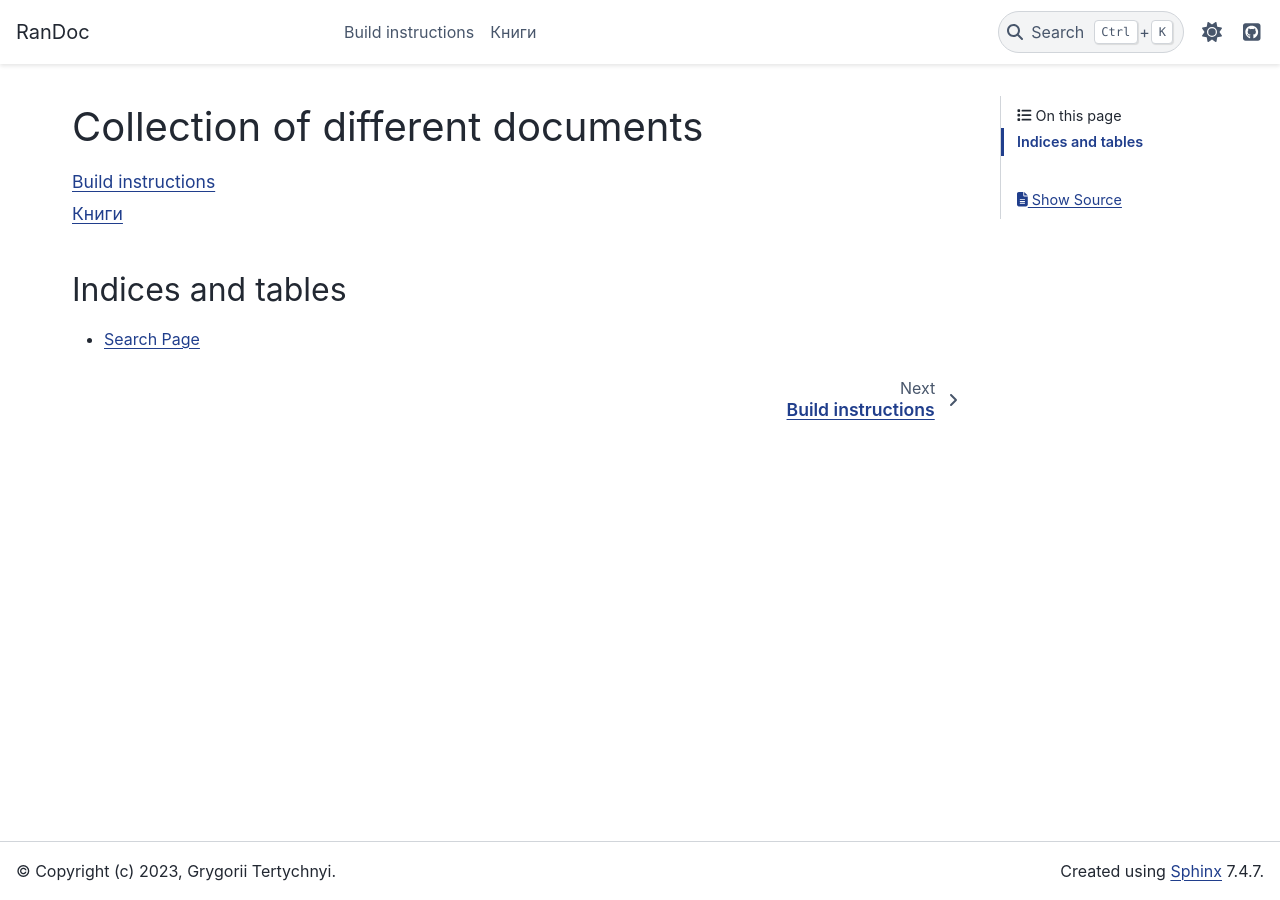
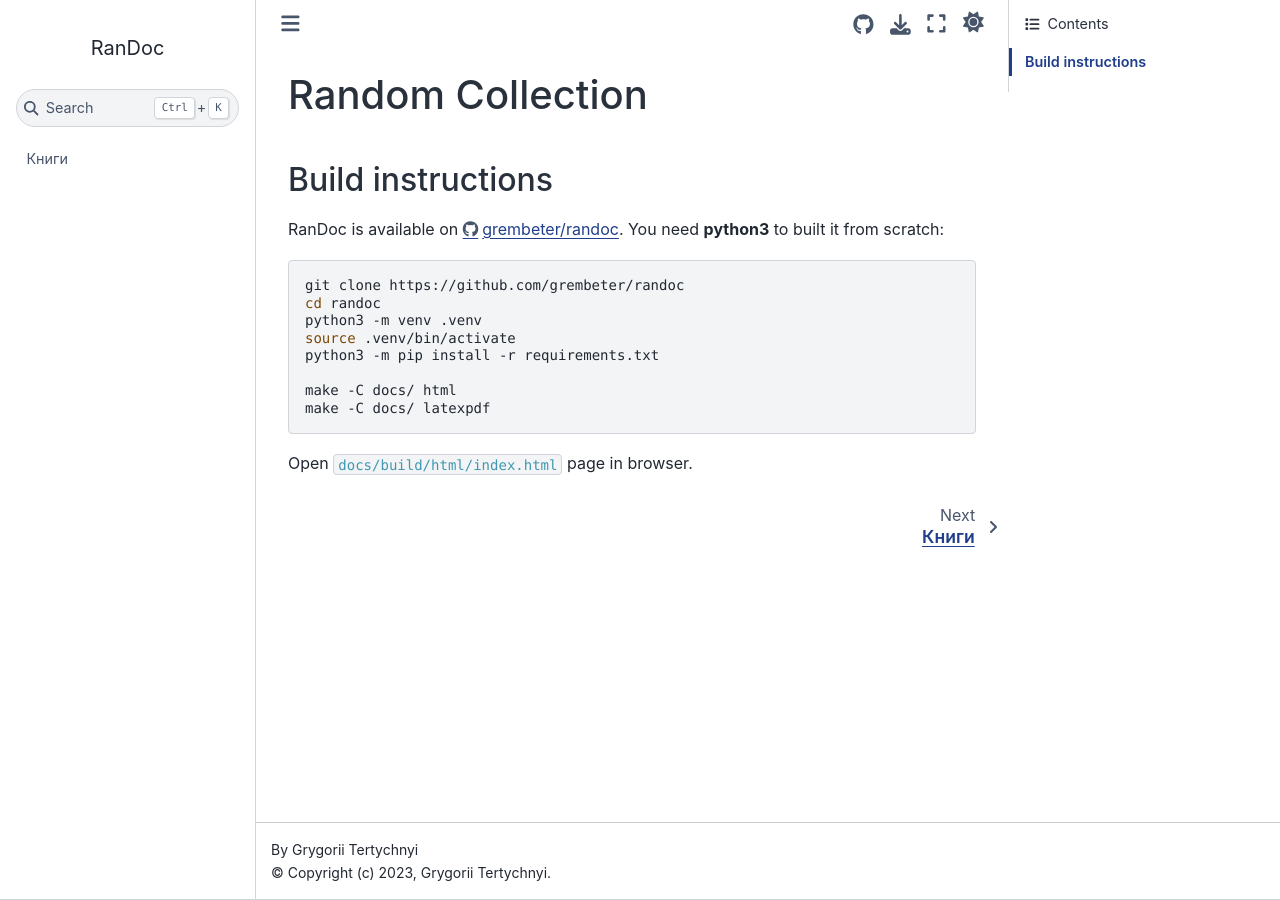
Before and after one commit to grembeter/randoc, a Sphinx documentation site: the page built from docs/source/index.rst, in a window 1280 px wide. Built offline with Sphinx 7.4.7 and the Sphinx Book theme 1.1.4, drawn with Linux system fonts in a browser that asks for light colours.

Commit message:
books: add 2023/08
Signed-off-by: grygorii tertychnyi <grembeter@outlook.com>

```diff
--- a/docs/source/_static/css/custom.css
+++ b/docs/source/_static/css/custom.css
@@ -1,3 +1,7 @@
 html[data-theme="light"] {
     --pst-color-primary: #203e8c;
 }
+
+code {
+    color: #4197b2;
+}
--- a/docs/source/conf.py
+++ b/docs/source/conf.py
@@ -17,7 +17,7 @@
 exclude_patterns = []
 latex_engine = "xelatex"
 
-html_theme = "pydata_sphinx_theme"
+html_theme = "sphinx_book_theme"
 html_static_path = ["_static"]
 html_css_files = [
     "css/custom.css"
@@ -27,23 +27,14 @@
     "default_mode": "light"
 }
 html_theme_options = {
-    "show_toc_level": 2,
-    "icon_links": [
-        {
-            "name": "GitHub",
-            "url": "https://github.com/grembeter/randoc",
-            "icon": "fa-brands fa-square-github",
-            "type": "fontawesome"
-        }
-    ],
-    "footer_start": ["copyright"],
-    "footer_end": ["sphinx-version"]
+    "repository_provider": "github",
+    "repository_url": "https://github.com/grembeter/randoc",
+    "repository_branch": "gh-pages",
+    "use_source_button": True,
+    "use_repository_button": True,
+    "path_to_docs": "_sources/",
+    "show_toc_level": 20,
+    "show_navbar_depth": 2
 }
 
 source_suffix = ".rst"
-
-rst_prolog = """
-.. include:: <s5defs.txt>
-.. default-role::
-
-"""
--- a/docs/source/index.rst
+++ b/docs/source/index.rst
@@ -1,14 +1,27 @@
-=================================
-Collection of different documents
-=================================
+#################
+Random Collection
+#################
 
 .. toctree::
-   :maxdepth: 2
+   :hidden:
 
-   build
    books
 
-Indices and tables
-==================
+Build instructions
+##################
 
-* :ref:`search`
+RanDoc is available on https://github.com/grembeter/randoc. You need :program:`python3` to built it
+from scratch:
+
+.. code-block:: shell
+
+   git clone https://github.com/grembeter/randoc
+   cd randoc
+   python3 -m venv .venv
+   source .venv/bin/activate
+   python3 -m pip install -r requirements.txt
+
+   make -C docs/ html
+   make -C docs/ latexpdf
+
+Open :file:`docs/build/html/index.html` page in browser.
```
Also changed, not shown: docs/source/books.rst (+33 -20 lines), docs/source/build.rst (deleted, +0 -19 lines), requirements.txt (+6 -4 lines), 1 other file.
